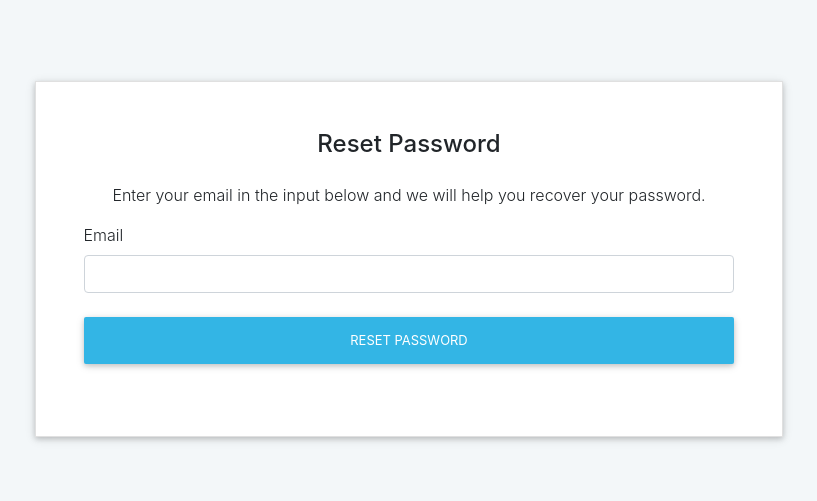
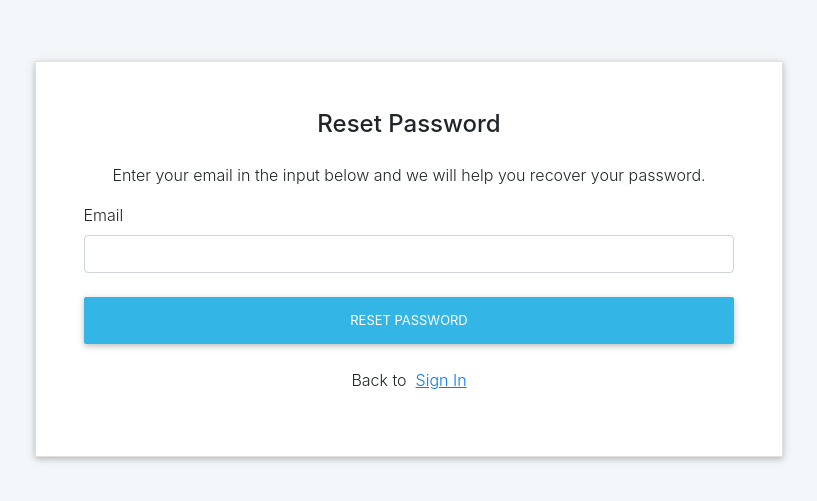
Before and after one commit to labseu2-anonymous-team-feedback/FE, a React (Create React App) app: page /resetPassword in a window 1280 px wide. Shown: the part 141-642 px from the top of the page, without its empty margins (231-1048 px from the left). Built offline with nearby package versions, Linux system fonts and the light colour scheme.

Commit message:
refactor reset password

```diff
--- a/src/components/auth/resetPassword/ResetPassword.jsx
+++ b/src/components/auth/resetPassword/ResetPassword.jsx
@@ -1,7 +1,7 @@
 import React, { useState } from 'react';
 import { Mutation } from 'react-apollo';
-import { Redirect } from 'react-router-dom';
-import { toast } from 'react-toastify'; // eslint-disable-line
+import { Redirect, Link } from 'react-router-dom';
+import { toast } from "react-toastify"; // eslint-disable-line
 import ResetPasswordDiv from './StyledResetPassword';
 import TextInput from '../../common/TextInput';
 import { SEND_RESET_PASSWORD_EMAIL } from '../../../graphql/mutations';
@@ -59,6 +59,13 @@ function ResetPassword() {
             <button className="btn btn-info btn-block my-4" type="submit">
               Reset Password
             </button>
+
+            <p>
+              Back to &nbsp;
+              <Link to="/login">
+                <u>Sign In</u>
+              </Link>
+            </p>
           </form>
         </ResetPasswordDiv>
       )}
--- a/src/components/auth/siginin/Signin.jsx
+++ b/src/components/auth/siginin/Signin.jsx
@@ -102,10 +102,6 @@ function Signin({ client }) {
         </p>
 
         <p>
-          No Account yet? &nbsp;
-          <Link to="/register">Create Account</Link>
-        </p>
-        <p>
           Don&apos;t have an account? &nbsp;
           <Link to="/register">
             <u>Sign Up</u>
```
